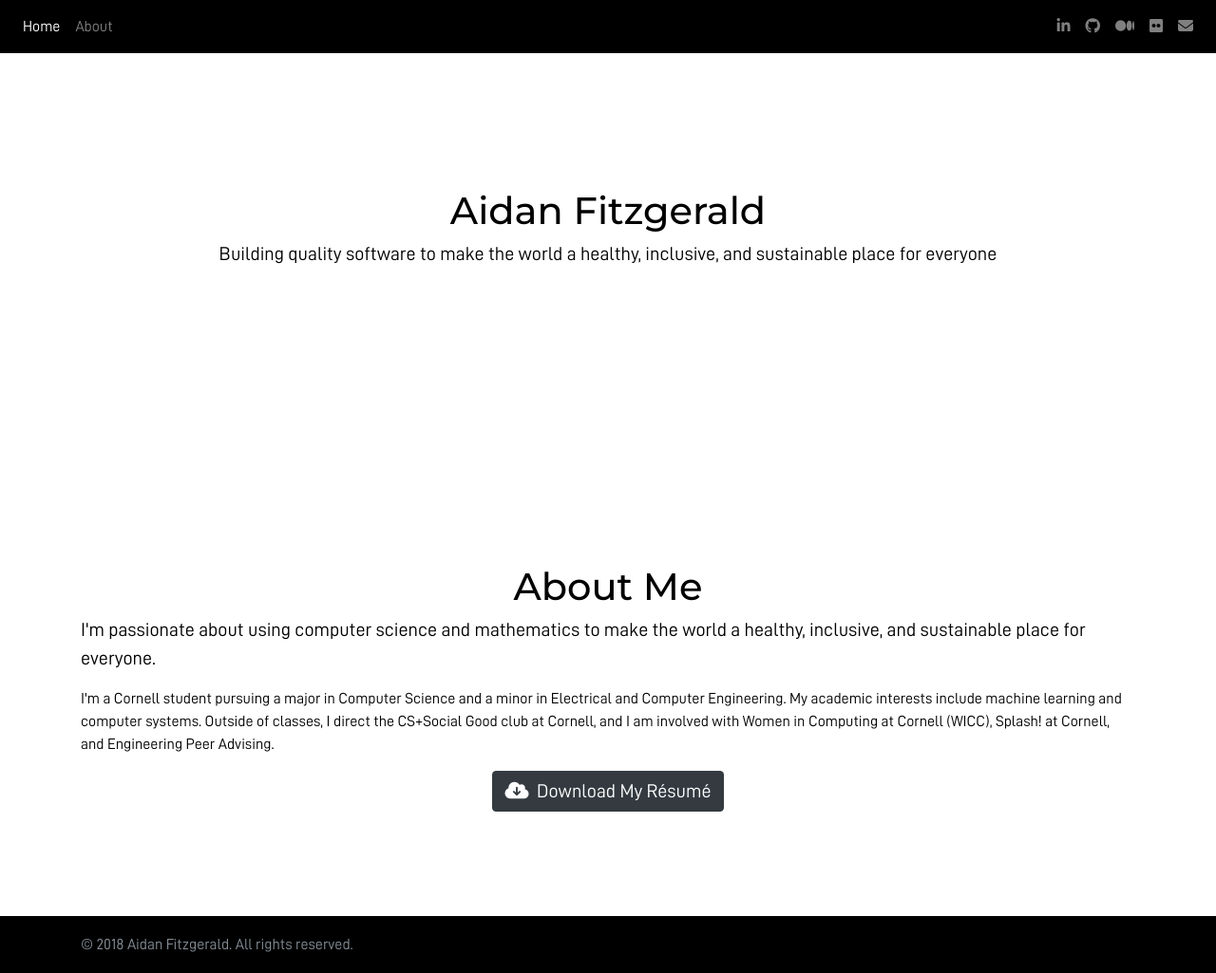
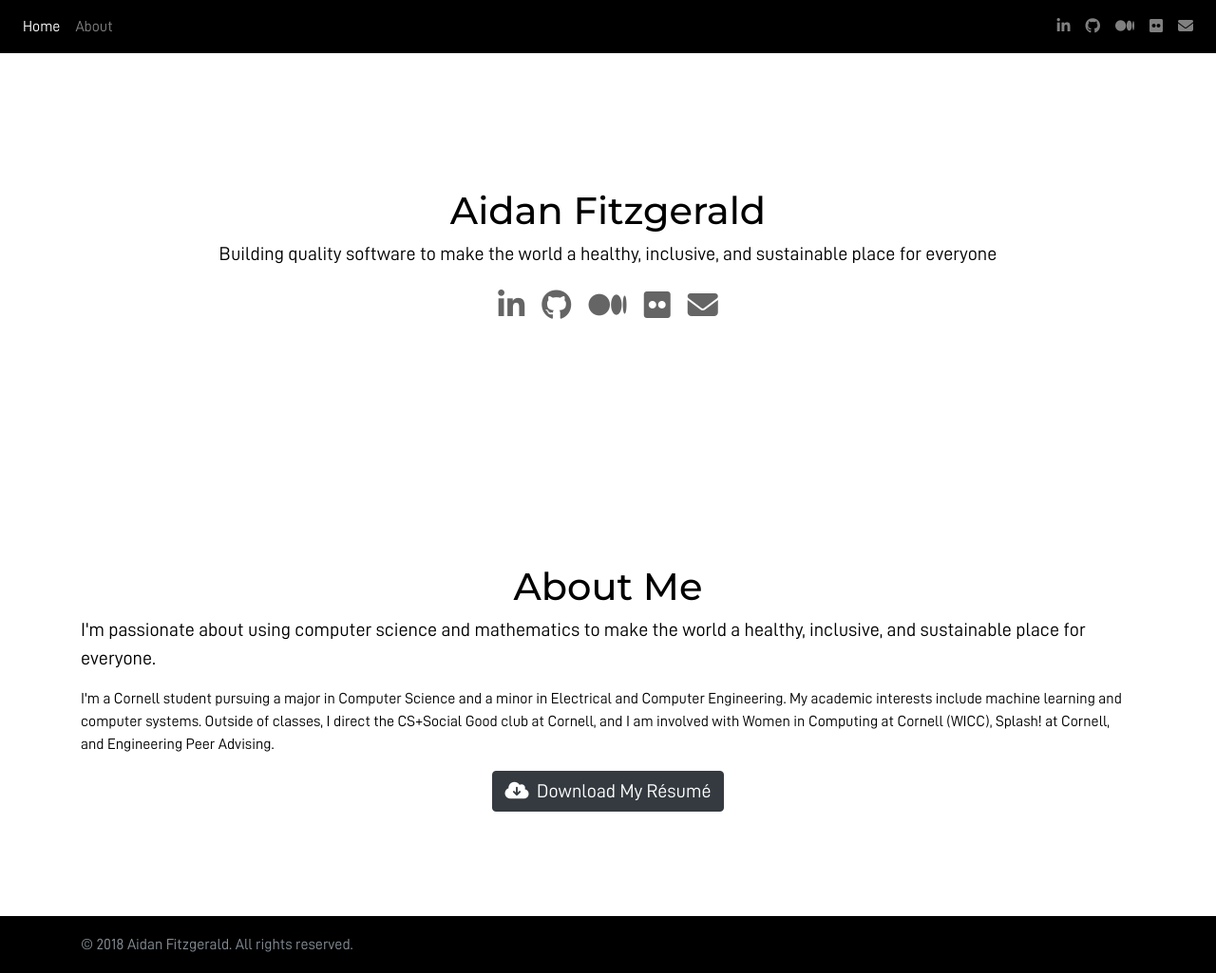
Before and after one commit to aidan-fitz/aidan-fitz.com, a Jekyll site: the page built from index.md, in a window 1280 px wide and 1025 px high. Shown: the whole window at 95% size. Built offline with Jekyll 4.4.1, drawn with Linux system fonts in a browser that asks for light colours; nearby versions of some CDN libraries.

Commit message:
Use opacity property

```diff
--- a/css/style.scss
+++ b/css/style.scss
@@ -29,12 +29,16 @@ h1, h2 {
   word-spacing: 0.35em;
 }
 
+.social a {
+  color: black;
+}
+
 .social a:link, .social a:visited {
-  color: rgba(255, 255, 255, 0.6);
+  opacity: 0.6;
 }
 
 .social a:active, .social a:hover {
-  color: white;
+  opacity: 1;
 }
 
 .download-resume {
```
